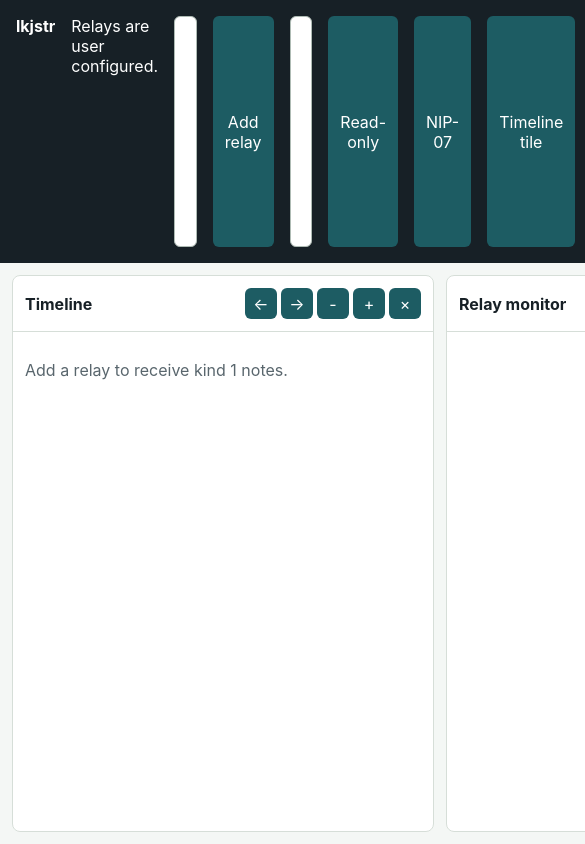
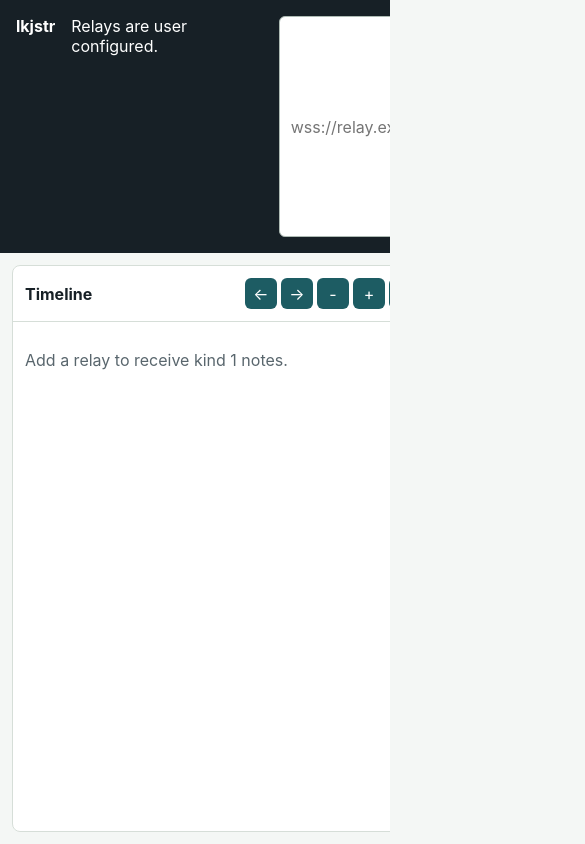
Before and after one commit to lkjsxc/lkjstr, a SvelteKit app: page /deck in a window 390 px wide. Shown: the top 844 px of the page, 585 px wide, since content can reach past the window. Built offline with nearby package versions, Linux system fonts and the light colour scheme.

Commit message:
Add deck e2e coverage and status docs

```diff
--- a/src/styles/app.css
+++ b/src/styles/app.css
@@ -189,5 +189,11 @@ h1 {
   .rail {
     flex-direction: row;
     justify-content: space-between;
+    overflow-x: auto;
+  }
+
+  .rail > * {
+    flex: 0 0 auto;
+    max-width: 12rem;
   }
 }
```
Also changed, not shown: 3 other files (tests, documents, lock files or other folders).
